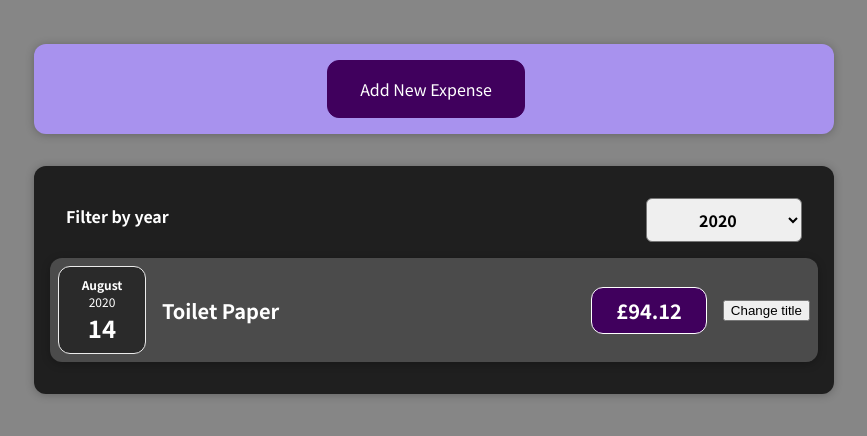
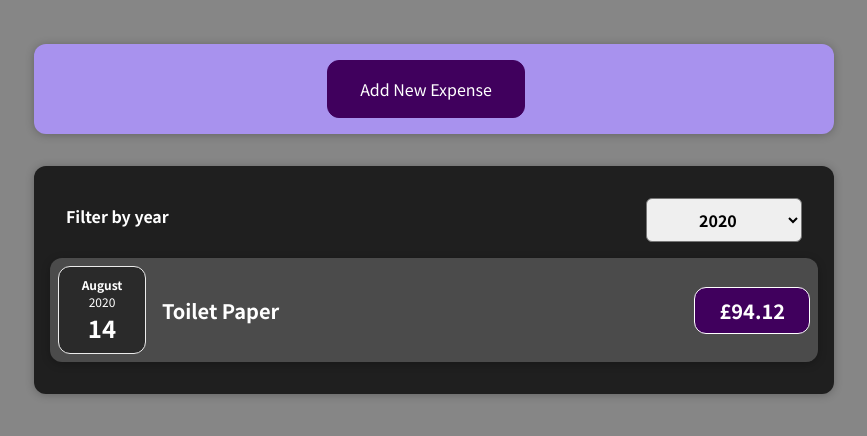
Before and after one commit to Chalderrr/react-js-training, a React (Create React App) app: page / in a window 1280 px wide. Shown: the top 436 px of the page, without its empty margins (206-1073 px from the left). Built offline with nearby package versions, Linux system fonts and the light colour scheme.

Commit message:
:fire: comment out, unneeded now

```diff
--- a/src/components/Expenses/ExpenseItem.js
+++ b/src/components/Expenses/ExpenseItem.js
@@ -7,10 +7,10 @@ import './ExpenseItem.css';
 const ExpenseItem = (props) => {
     const [title, setTitle] = useState(props.title);
 
-    const clickHandler = () => {
-        setTitle('Updated');
-        console.log(title);
-    };
+    // const clickHandler = () => {
+    //     setTitle('Updated');
+    //     console.log(title);
+    // };
     return (
         <li>
             <Card className="expense-item">
@@ -18,7 +18,7 @@ const ExpenseItem = (props) => {
                 <div className="expense-item__description">
                     <h2>{title}</h2>
                     <div className="expense-item__price">£{props.amount}</div>
-                    <button onClick={clickHandler}>Change title</button>
+                    {/*<button onClick={clickHandler}>Change title</button>*/}
                 </div>
             </Card>
         </li>
```
